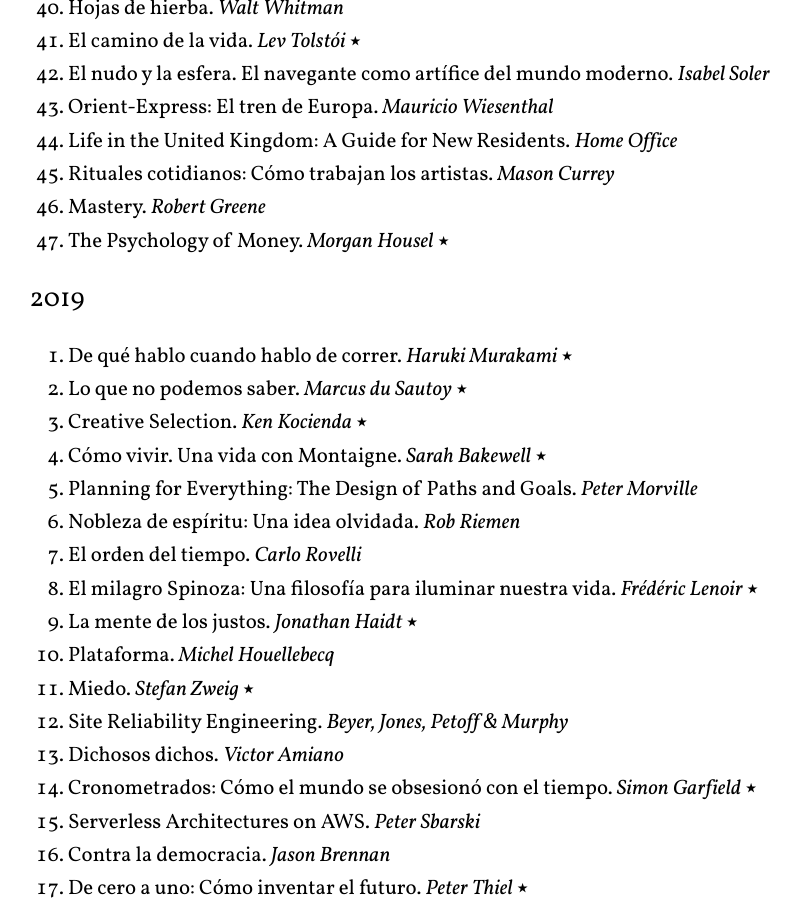
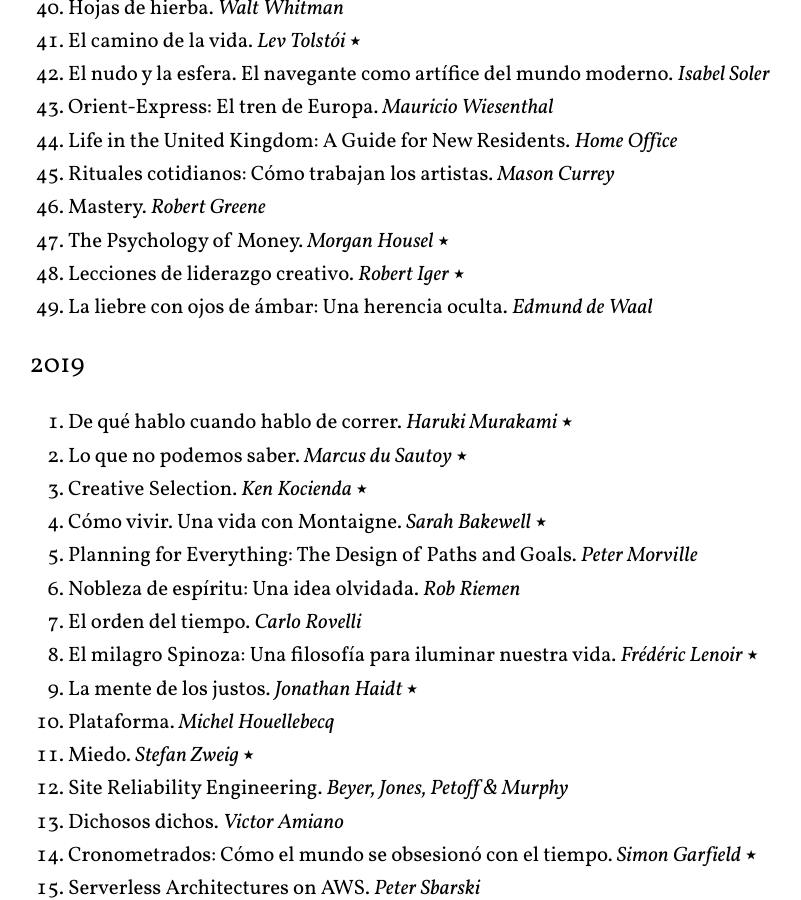
Before and after one commit to arturoherrero/arturoherrero.com, a Jekyll site: the page built from pages/books.md, in a window 1280 px wide and 900 px high, scrolled down 1648 px. Shown: the whole window, without its empty margins (221-1022 px from the left). Built offline with Jekyll 4.4.1, drawn with Linux system fonts in a browser that asks for light colours.

Commit message:
Update lists

```diff
--- a/pages/books.md
+++ b/pages/books.md
@@ -57,6 +57,8 @@
 45. Rituales cotidianos: Cómo trabajan los artistas. *Mason Currey*
 46. Mastery. *Robert Greene*
 47. The Psychology of Money. *Morgan Housel* ⭑
+48. Lecciones de liderazgo creativo. *Robert Iger* ⭑
+49. La liebre con ojos de ámbar: Una herencia oculta. *Edmund de Waal*
 
 
 ### 2019
```
Also changed, not shown: pages/devices.md (+1 -0 lines), pages/directors.md (+1 -2 lines).
